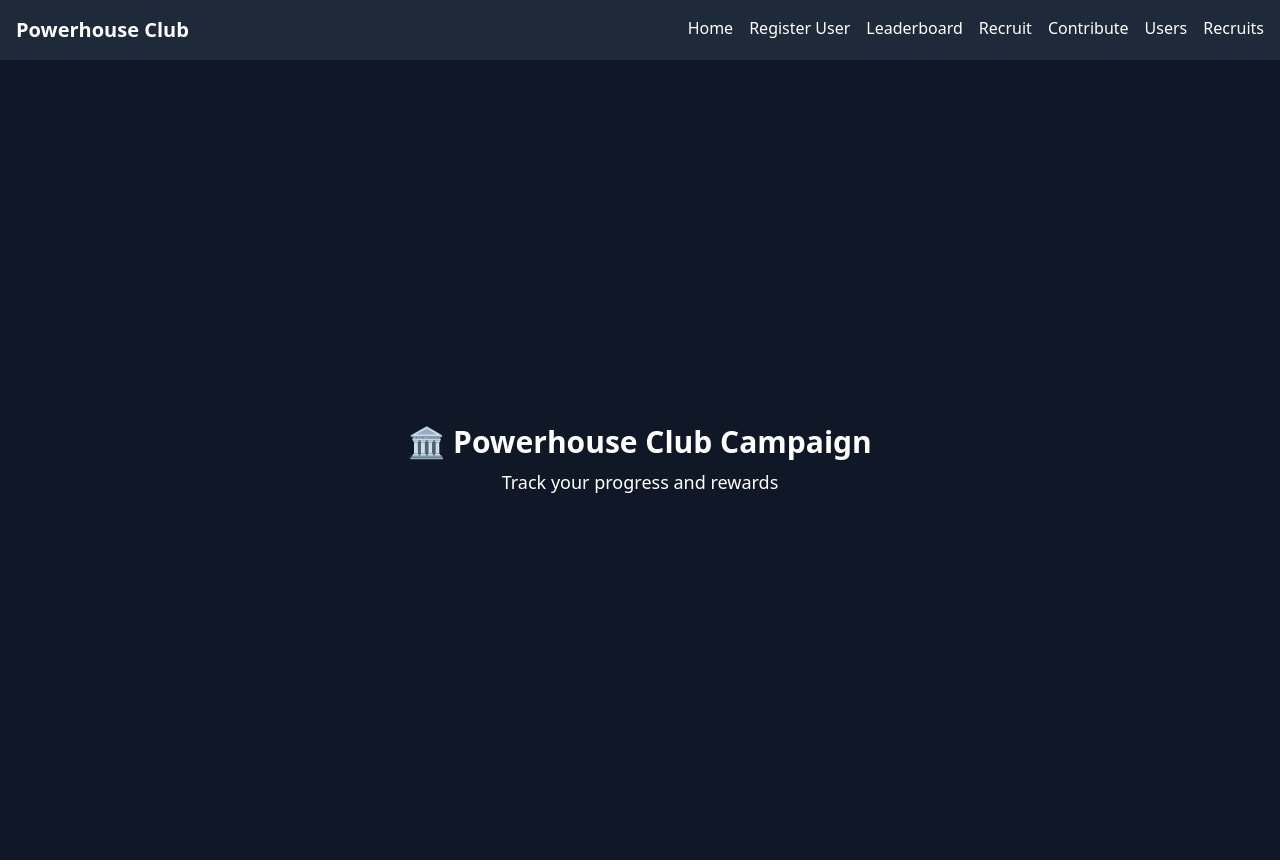
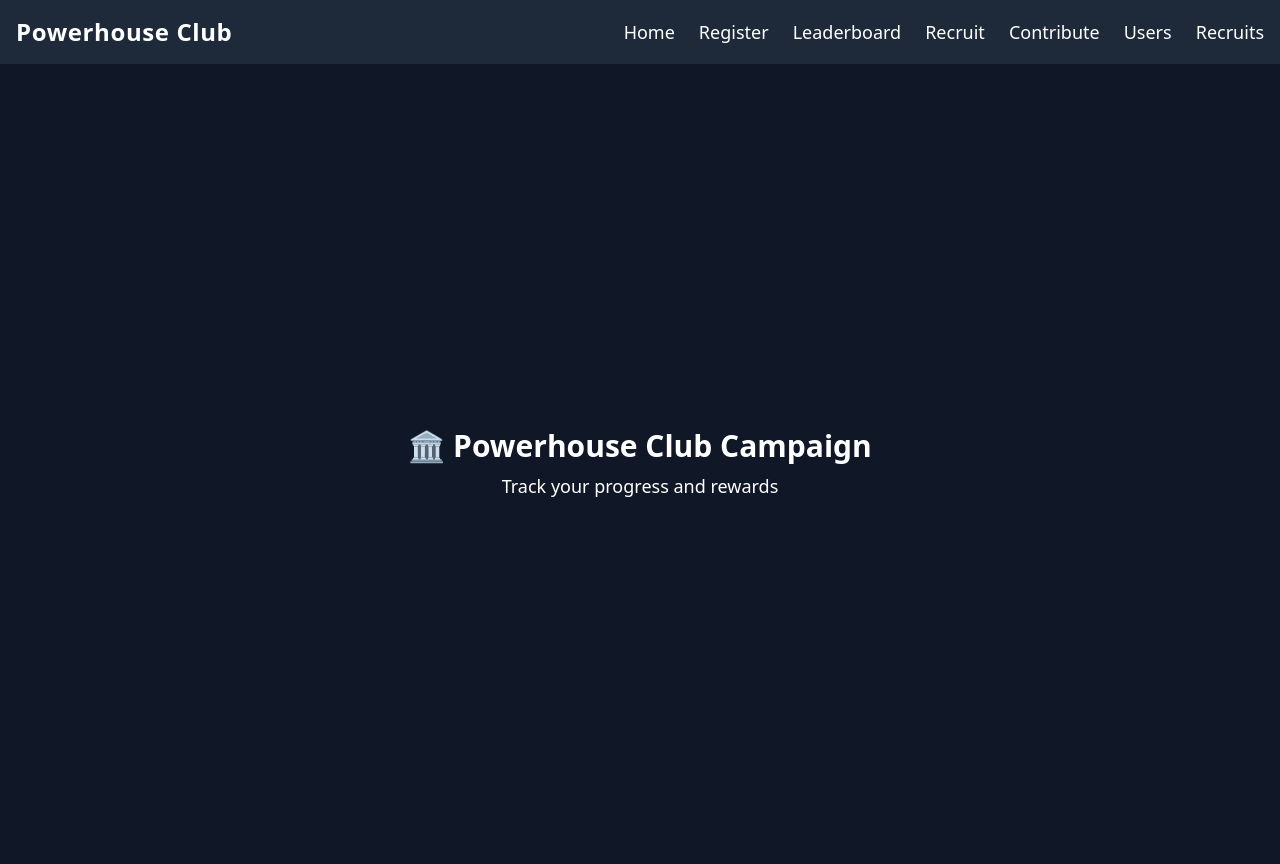
Before and after one commit to TheFakeHamma/guild-contributions, a React (Vite) app in the folder frontend/: page / in a window 1280 px wide. Built offline with nearby package versions, Linux system fonts and the light colour scheme; no server answers.

Commit message:
Fix Navbar

```diff
--- a/frontend/src/components/Navbar.tsx
+++ b/frontend/src/components/Navbar.tsx
@@ -1,18 +1,49 @@
+import { useState } from "react";
 import { Link } from "react-router-dom";
 
 function Navbar() {
+  const [isOpen, setIsOpen] = useState(false);
+
   return (
-    <nav className="flex justify-between p-4 bg-gray-800 text-white">
-      <h1 className="text-xl font-bold">Powerhouse Club</h1>
-      <div className="space-x-4">
-        <Link to="/">Home</Link>
-        <Link to="/register">Register User</Link>
-        <Link to="/leaderboard">Leaderboard</Link>
-        <Link to="/recruitment">Recruit</Link>
-        <Link to="/contribution">Contribute</Link>
-        <Link to="/users">Users</Link>
-        <Link to="/recruits">Recruits</Link>
+    <nav className="bg-gray-800 text-white p-4 shadow-lg">
+      <div className="container mx-auto flex justify-between items-center">
+        {/* Logo */}
+        <h1 className="text-2xl font-bold tracking-wide">Powerhouse Club</h1>
+
+        {/* Desktop Navigation */}
+        <div className="hidden md:flex space-x-6 text-lg">
+          <Link to="/" className="hover:text-yellow-400 transition">Home</Link>
+          <Link to="/register" className="hover:text-yellow-400 transition">Register</Link>
+          <Link to="/leaderboard" className="hover:text-yellow-400 transition">Leaderboard</Link>
+          <Link to="/recruitment" className="hover:text-yellow-400 transition">Recruit</Link>
+          <Link to="/contribution" className="hover:text-yellow-400 transition">Contribute</Link>
+          <Link to="/users" className="hover:text-yellow-400 transition">Users</Link>
+          <Link to="/recruits" className="hover:text-yellow-400 transition">Recruits</Link>
+        </div>
+
+        {/* Mobile Menu Button */}
+        <button
+          className="md:hidden focus:outline-none"
+          onClick={() => setIsOpen(!isOpen)}
+        >
+          <svg className="w-8 h-8" fill="none" stroke="currentColor" strokeWidth="2" viewBox="0 0 24 24">
+            <path strokeLinecap="round" strokeLinejoin="round" d={isOpen ? "M6 18L18 6M6 6l12 12" : "M4 6h16M4 12h16m-7 6h7"} />
+          </svg>
+        </button>
       </div>
+
+      {/* Mobile Dropdown Menu */}
+      {isOpen && (
+        <div className="md:hidden flex flex-col items-center mt-4 space-y-3 bg-gray-900 p-4 rounded-lg shadow-lg">
+          <Link to="/" className="hover:text-yellow-400 transition" onClick={() => setIsOpen(false)}>Home</Link>
+          <Link to="/register" className="hover:text-yellow-400 transition" onClick={() => setIsOpen(false)}>Register</Link>
+          <Link to="/leaderboard" className="hover:text-yellow-400 transition" onClick={() => setIsOpen(false)}>Leaderboard</Link>
+          <Link to="/recruitment" className="hover:text-yellow-400 transition" onClick={() => setIsOpen(false)}>Recruit</Link>
+          <Link to="/contribution" className="hover:text-yellow-400 transition" onClick={() => setIsOpen(false)}>Contribute</Link>
+          <Link to="/users" className="hover:text-yellow-400 transition" onClick={() => setIsOpen(false)}>Users</Link>
+          <Link to="/recruits" className="hover:text-yellow-400 transition" onClick={() => setIsOpen(false)}>Recruits</Link>
+        </div>
+      )}
     </nav>
   );
 }
```
